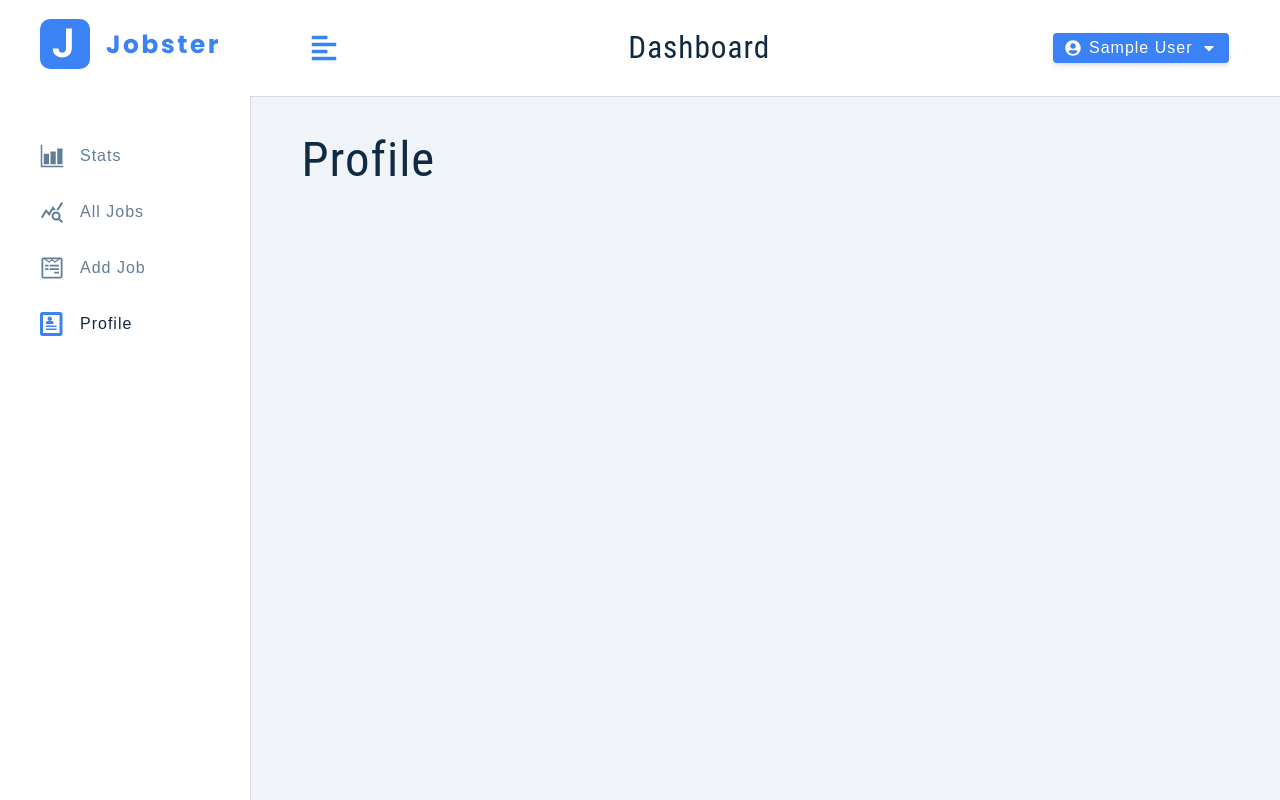
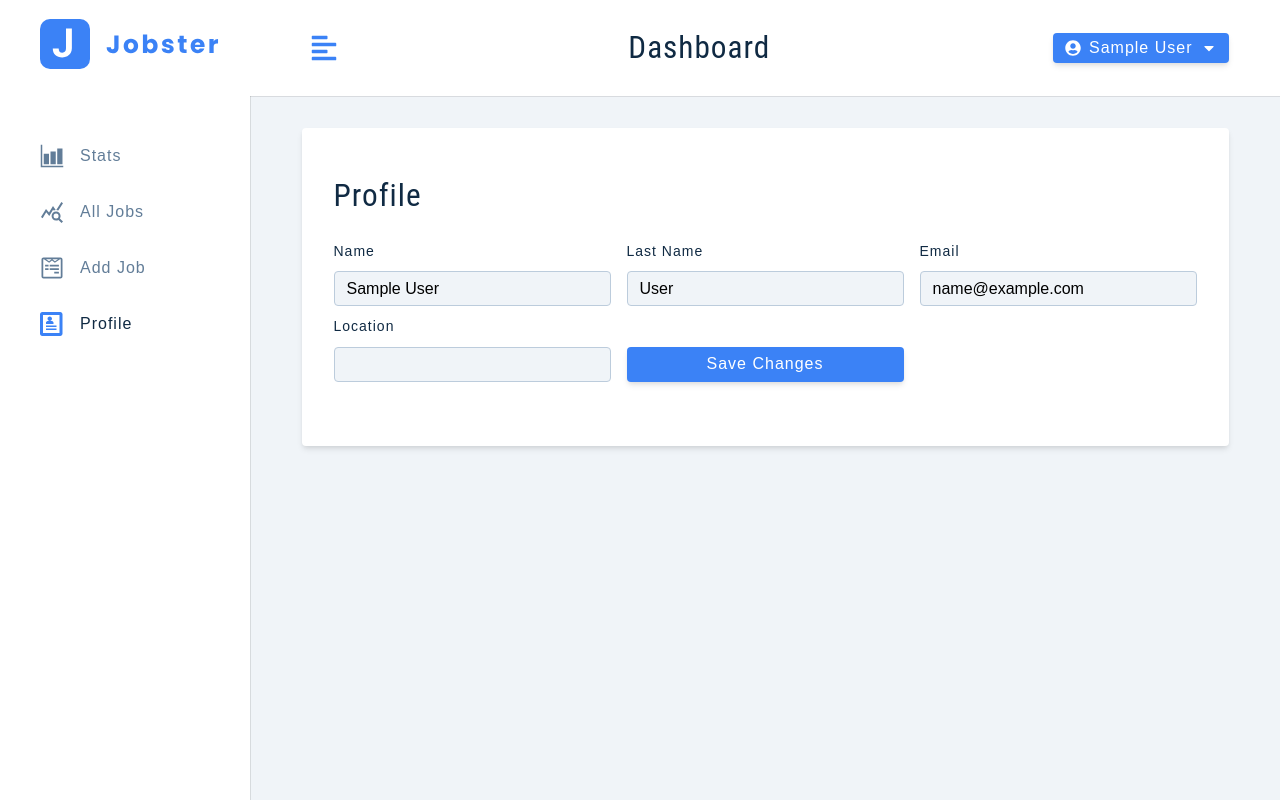
Before and after one commit to atakanteko/jobster-redux-toolkit, a React (Create React App) app: page /profile in a window 1280 px wide. Built offline with nearby package versions, Linux system fonts and the light colour scheme; sample sign-in values are in the browser's storage.

Commit message:
profile page struct

```diff
--- a/src/pages/dashboard/Profile.js
+++ b/src/pages/dashboard/Profile.js
@@ -1,10 +1,70 @@
-
+import { useSelector, useDispatch } from "react-redux";
+import { useState } from "react";
+import { toast } from 'react-toastify';
+import { FormRow } from '../../components';
+import Wrapper from '../../assets/wrappers/DashboardFormPage';
 
 const Profile = () => {
+    const { user, isLoading } = useSelector((store) => store.user);
+
+    const [userData, setUserData] = useState({
+        name: user?.name || '',
+        email: user?.email || '',
+        lastName: user?.lastName || '',
+        location: user?.location || '',
+    })
+
+    const handleChange = (e) => {
+        setUserData({...userData, [e.target.name]: e.target.value})
+    }
+
+    const handleSubmit = (e) => {
+        e.preventDefault();
+        const { name, email, lastName, location } = userData;
+
+        if (!name || !email || !lastName || !location) {
+            toast.error('Please Fill Out All Fields');
+            return;
+        }
+    };
+
     return (
-        <h1>
-           Profile
-        </h1>
+        <Wrapper>
+            <form className='form' onSubmit={handleSubmit}>
+                <h3>profile</h3>
+
+                <div className='form-center'>
+                    <FormRow
+                        type='text'
+                        name='name'
+                        value={userData.name}
+                        handleChange={handleChange}
+                    />
+                    <FormRow
+                        type='text'
+                        labelText='last name'
+                        name='lastName'
+                        value={userData.lastName}
+                        handleChange={handleChange}
+                    />
+                    <FormRow
+                        type='email'
+                        name='email'
+                        value={userData.email}
+                        handleChange={handleChange}
+                    />
+                    <FormRow
+                        type='text'
+                        name='location'
+                        value={userData.location}
+                        handleChange={handleChange}
+                    />
+                    <button className='btn btn-block' type='submit' disabled={isLoading}>
+                        {isLoading ? 'Please Wait...' : 'save changes'}
+                    </button>
+                </div>
+            </form>
+        </Wrapper>
     );
 };
 
```
